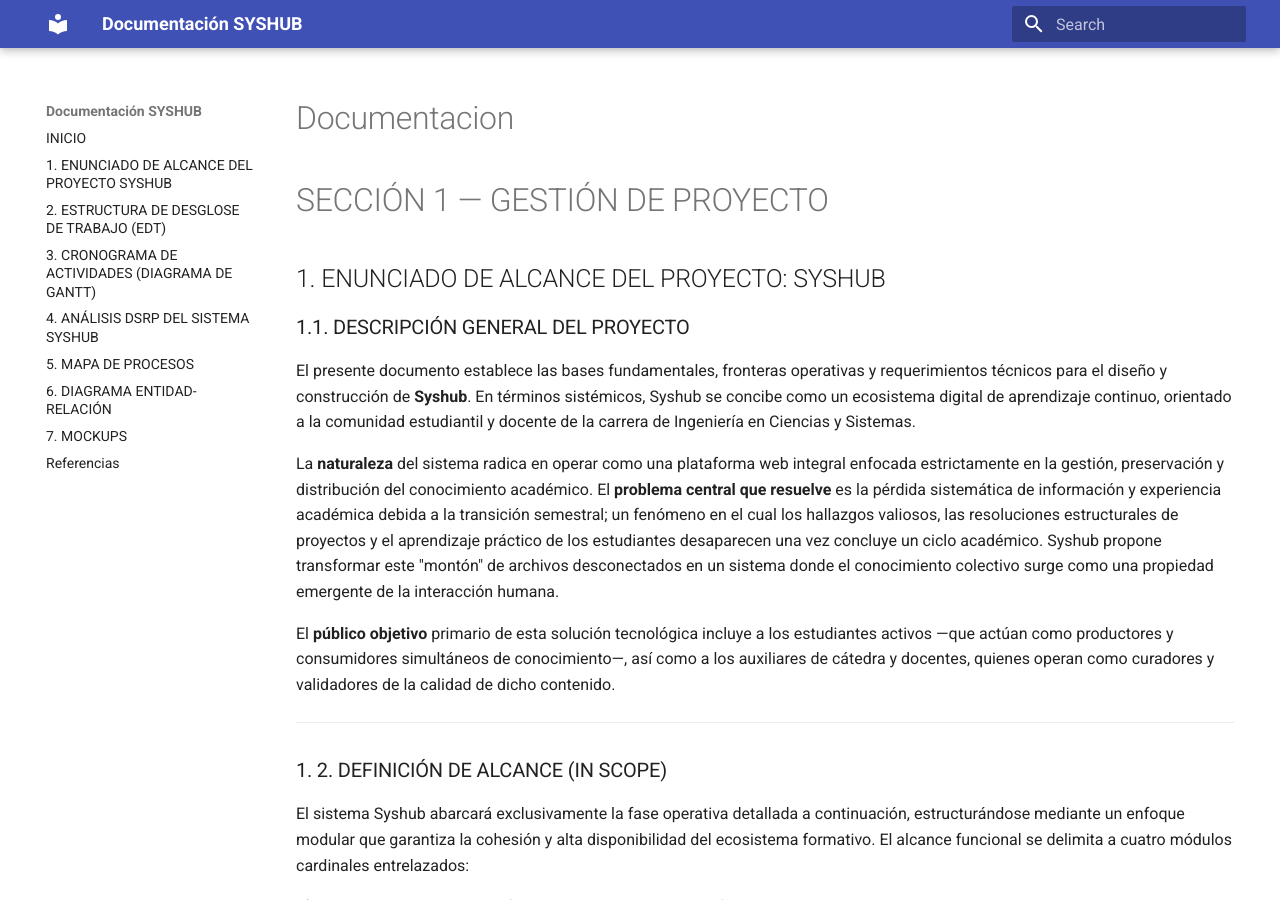
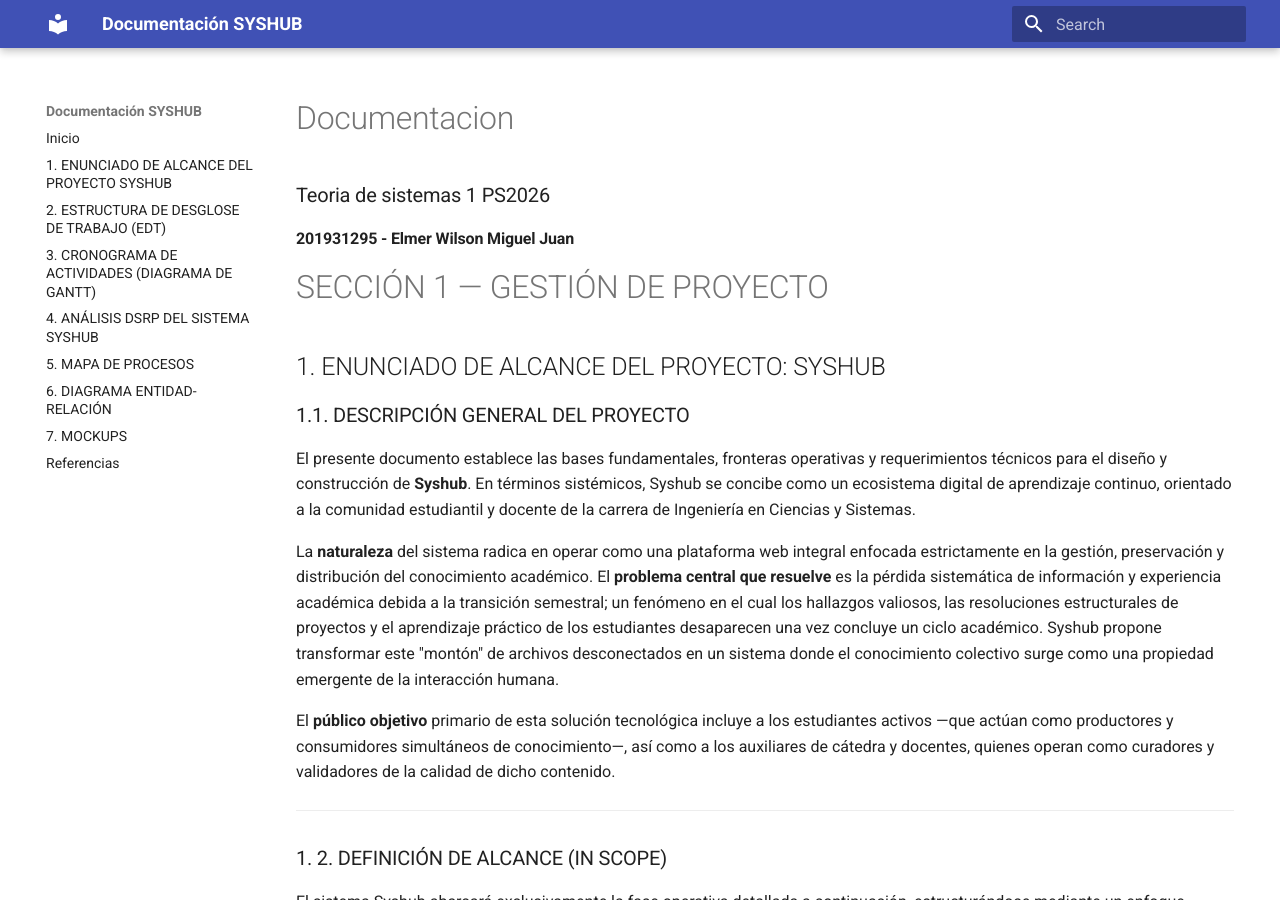
Before and after one commit to ElmerMiguel/Teo1_PS2026-SYSHUB, an MkDocs documentation site: the page built from Docu_SYSHUB/Documentacion_backup.md, in a window 1280 px wide and 900 px high. Built offline with MkDocs 1.6.1 and Material for MkDocs 9.7.7, drawn with Linux system fonts in a browser that asks for light colours.

```diff
--- a/Docu_SYSHUB/Documentacion_backup.md
+++ b/Docu_SYSHUB/Documentacion_backup.md
@@ -1,5 +1,8 @@
 # Documentacion
 
+### Teoria de sistemas 1 PS2026
+
+#### 201931295 - Elmer Wilson Miguel Juan
 # SECCIÓN 1 — GESTIÓN DE PROYECTO
 
 ## 1. ENUNCIADO DE ALCANCE DEL PROYECTO: SYSHUB
--- a/mkdocs.yml
+++ b/mkdocs.yml
@@ -2,7 +2,7 @@ site_name: Documentación SYSHUB
 docs_dir: Docu_SYSHUB
 
 nav:
-  - INICIO: index.md
+  - Inicio: index.md
   - 1. ENUNCIADO DE ALCANCE DEL PROYECTO SYSHUB : 1_alcance.md
   - 2. ESTRUCTURA DE DESGLOSE DE TRABAJO (EDT) : 2_edt.md
   - 3. CRONOGRAMA DE ACTIVIDADES (DIAGRAMA DE GANTT) : 3_gant.md
@@ -19,6 +19,8 @@ theme:
     - navigation.indexes
     - toc.integrate
 
+use_directory_urls: false
+
 markdown_extensions:
   - toc:
       permalink: true
```
